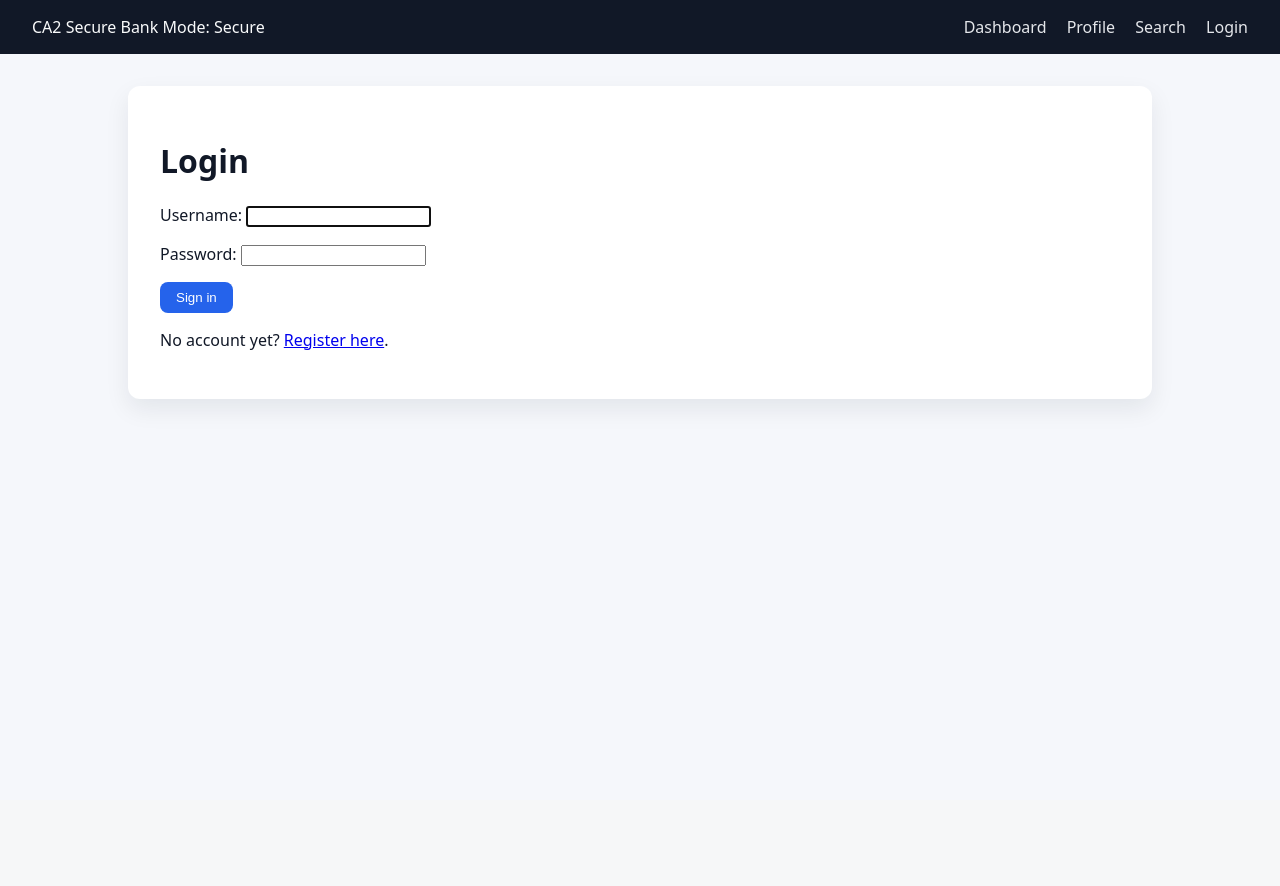
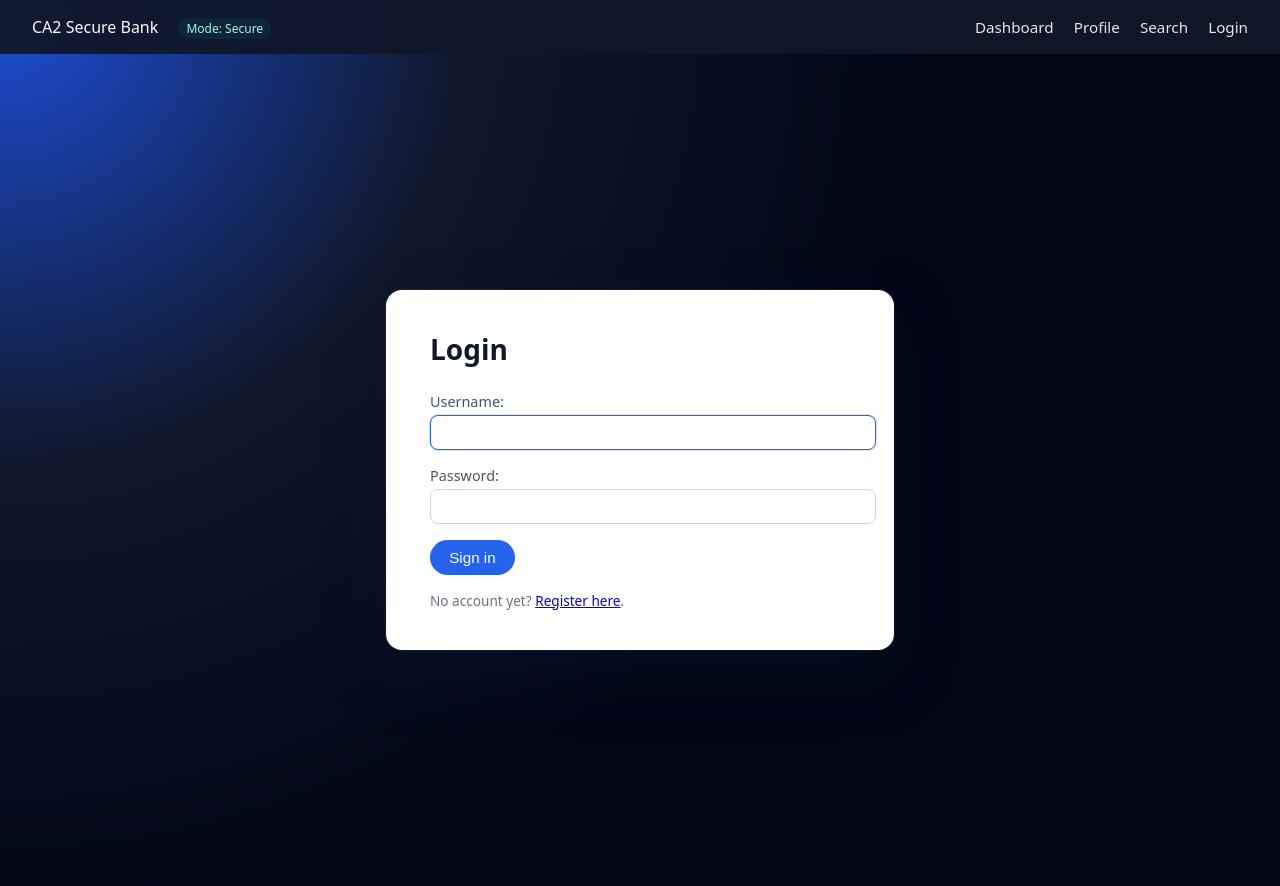
Before and after one commit to Jamesscott34/Scripting_CA2, a Django app: page /accounts/login/ in a window 1280 px wide. Before the commit the page ends 406 px from the top, so only its background shows below. Run offline with Django 5.2, Linux system fonts and the light colour scheme.

Commit message:
Center and restyle login page; add demo data seeding command

```diff
--- /dev/null
+++ b/ca2_secure_website/app/management/__init__.py
@@ -0,0 +1 @@
+"""Management package for custom CA2 commands."""
--- /dev/null
+++ b/ca2_secure_website/app/management/commands/__init__.py
@@ -0,0 +1 @@
+"""Command package for CA2 demo helpers."""
--- a/ca2_secure_website/app/templates/registration/login.html
+++ b/ca2_secure_website/app/templates/registration/login.html
@@ -1,14 +1,18 @@
 {% extends "base.html" %}
 
 {% block content %}
+  <div class="auth-card">
     <h1>Login</h1>
     <form method="post">
       {% csrf_token %}
       {{ form.as_p }}
+      <div class="submit-row">
         <button type="submit">Sign in</button>
+      </div>
     </form>
-  <p>
+    <small>
       No account yet?
       <a href="{% url 'register' %}">Register here</a>.
-  </p>
+    </small>
+  </div>
 {% endblock %}
--- a/ca2_secure_website/static/css/app.css
+++ b/ca2_secure_website/static/css/app.css
@@ -1,7 +1,7 @@
 body {
   margin: 0;
   font-family: system-ui, -apple-system, BlinkMacSystemFont, "Segoe UI", sans-serif;
-  background: #f5f7fb;
+  background: radial-gradient(circle at top left, #1d4ed8 0, #0f172a 30%, #020617 60%, #020617 100%);
   color: #111827;
 }
 
@@ -10,38 +10,105 @@
   justify-content: space-between;
   align-items: center;
   padding: 1rem 2rem;
-  background: #111827;
+  background: rgba(15, 23, 42, 0.96);
   color: #f9fafb;
+  backdrop-filter: blur(10px);
 }
 
 .navbar a {
   color: #e5e7eb;
   margin-left: 1rem;
   text-decoration: none;
+  font-size: 0.95rem;
 }
 
 .navbar a:hover {
   text-decoration: underline;
 }
 
+.mode-badge {
+  margin-left: 1rem;
+  padding: 0.1rem 0.5rem;
+  border-radius: 999px;
+  font-size: 0.75rem;
+  background: rgba(15, 118, 110, 0.15);
+  color: #a5f3fc;
+}
+
 .content {
-  max-width: 960px;
-  margin: 2rem auto;
-  padding: 2rem;
+  min-height: calc(100vh - 64px);
+  display: flex;
+  align-items: center;
+  justify-content: center;
+  padding: 3rem 1.5rem;
+}
+
+.auth-card {
+  width: 100%;
+  max-width: 420px;
   background: #ffffff;
-  border-radius: 0.75rem;
-  box-shadow: 0 10px 25px rgba(15, 23, 42, 0.08);
+  border-radius: 1rem;
+  padding: 2.5rem 2.75rem;
+  box-shadow:
+    0 24px 60px rgba(15, 23, 42, 0.35),
+    0 0 0 1px rgba(148, 163, 184, 0.1);
+}
+
+.auth-card h1 {
+  margin-top: 0;
+  margin-bottom: 1.5rem;
+  font-size: 1.75rem;
+  color: #0f172a;
+}
+
+.auth-card form p {
+  margin-bottom: 1rem;
+}
+
+.auth-card label {
+  display: block;
+  font-size: 0.9rem;
+  margin-bottom: 0.25rem;
+  color: #4b5563;
+}
+
+.auth-card input[type="text"],
+.auth-card input[type="password"],
+.auth-card input[type="email"] {
+  width: 100%;
+  padding: 0.5rem 0.75rem;
+  border-radius: 0.5rem;
+  border: 1px solid #d1d5db;
+  font-size: 0.95rem;
+}
+
+.auth-card input:focus {
+  outline: none;
+  border-color: #2563eb;
+  box-shadow: 0 0 0 1px #2563eb33;
+}
+
+.auth-card .submit-row {
+  margin-top: 1rem;
 }
 
 button {
-  padding: 0.5rem 1rem;
-  border-radius: 0.5rem;
+  padding: 0.55rem 1.2rem;
+  border-radius: 999px;
   border: none;
   background: #2563eb;
   color: white;
   cursor: pointer;
+  font-size: 0.95rem;
 }
 
 button:hover {
   background: #1d4ed8;
 }
+
+.auth-card small {
+  display: block;
+  margin-top: 1rem;
+  font-size: 0.85rem;
+  color: #6b7280;
+}
```
Also changed, not shown: ca2_secure_website/app/management/commands/seed_demo_data.py (added, +64 -0 lines). Lines whose indentation alone changed are shown as unchanged.
